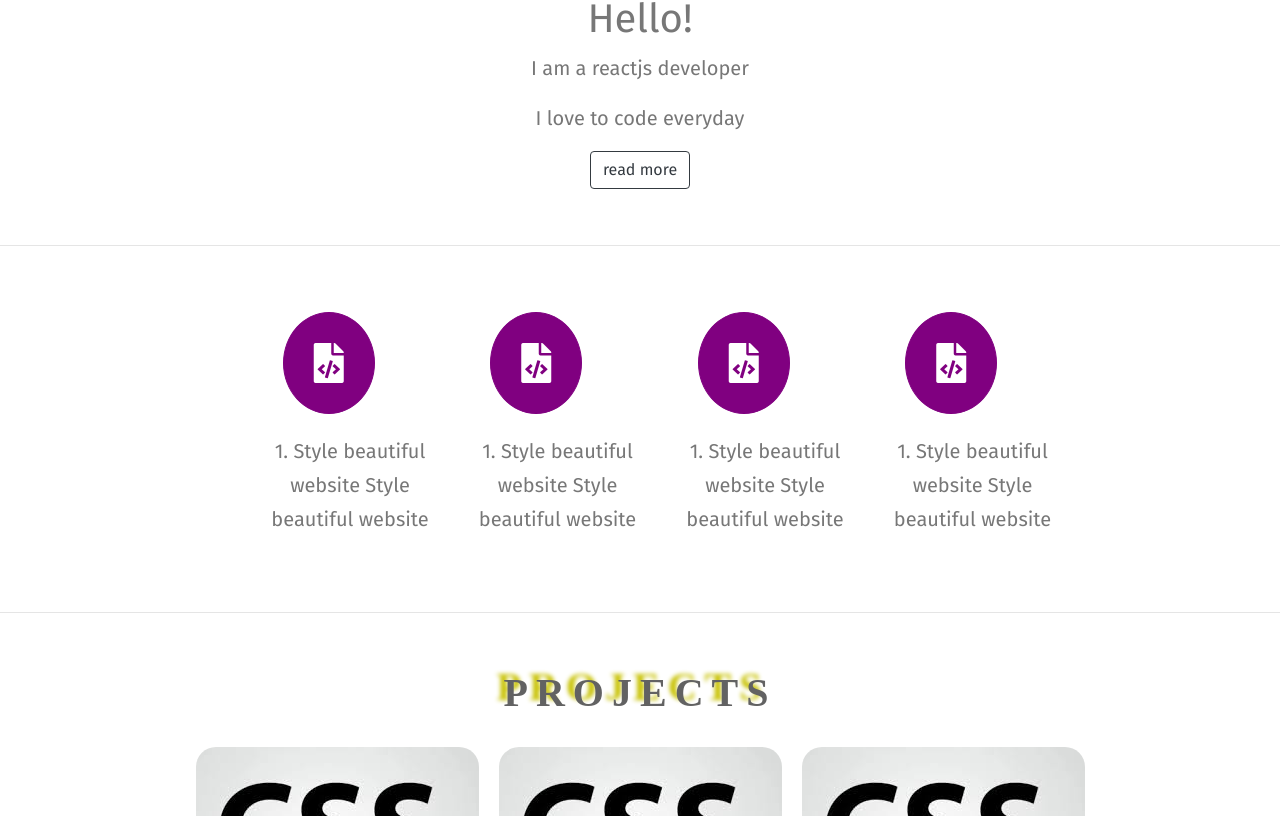
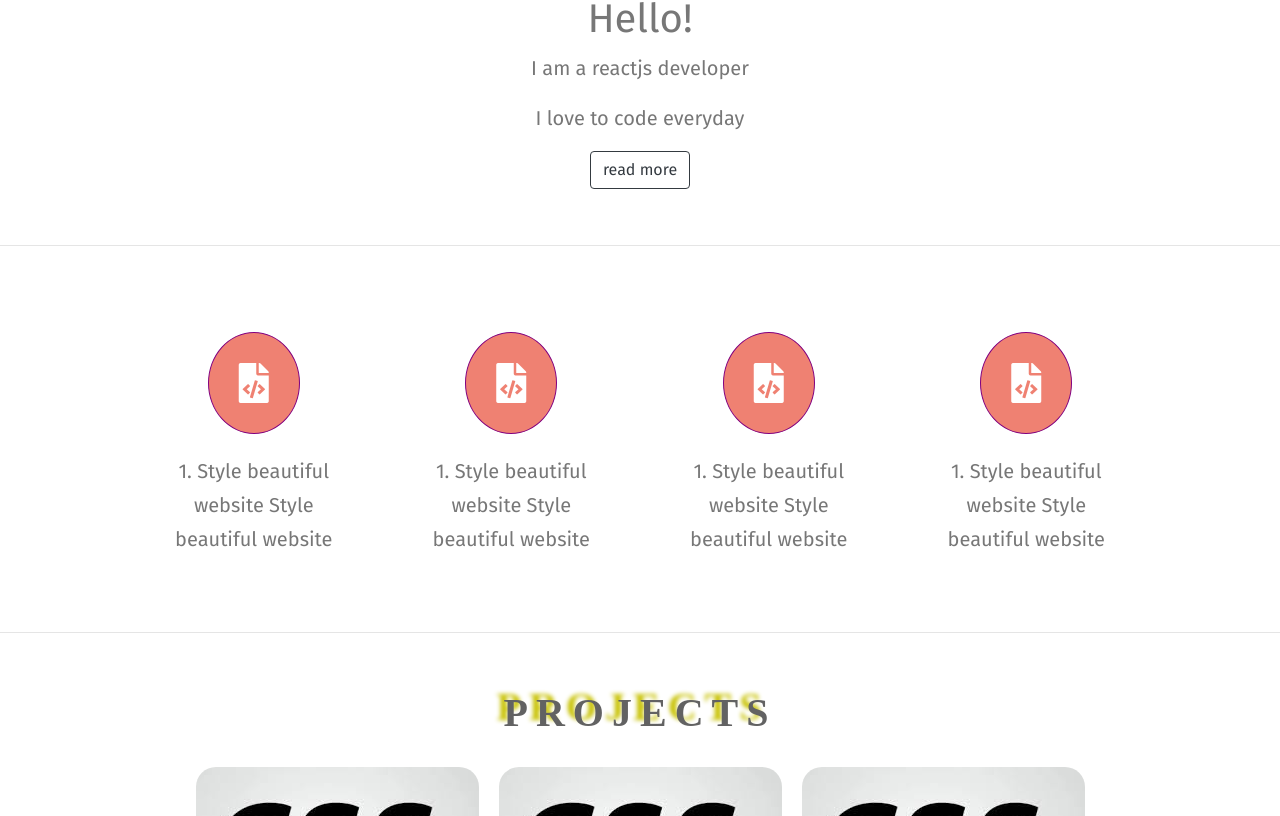
Before and after one commit to YakubuAmidu/portfolio3, a React (Create React App) app: page /portfolio in a window 1280 px wide. Shown: the part 423-1239 px from the top of the page. Built offline with nearby package versions, Linux system fonts and the light colour scheme.

Commit message:
Initial commit

```diff
--- a/src/components/App.css
+++ b/src/components/App.css
@@ -239,30 +239,65 @@ body {
   flex-direction: row;
   text-align: center;
   justify-content: center;
-  max-width: 800px;
+  max-width: 1000px;
   margin: 0 auto;
-  padding-top: 40px;
-  padding-bottom: 40px;
+  padding-top: 60px;
 }
 
 .logos {
   margin: 10px;
-  margin-bottom: 20px;
+  padding-left: 10px;
+  padding-right: 10px;
+  margin-bottom: 60px;
+  text-align: center;
 }
 
-.description {
-  margin: 0 auto;
-  width: 200px;
-}
-
-.fa-file-code {
+.fa-check-circle {
   font-size: 40px;
-  background-color: purple;
+  background-color: #ef8172;
   color: #fff;
   border: 1px solid purple;
   border-radius: 100%;
   padding: 30px;
   margin-bottom: 20px;
+}
+
+.fa-file-code {
+  font-size: 40px;
+  background-color: #ef8172;
+  color: #fff;
+  border: 1px solid purple;
+  border-radius: 100%;
+  padding: 30px;
+  margin-bottom: 20px;
+}
+
+.fa-brain {
+  font-size: 40px;
+  background-color: #ef8172;
+  color: #fff;
+  border: 1px solid purple;
+  border-radius: 100%;
+  padding: 30px;
+  margin-bottom: 20px;
+}
+
+.fa-check-circle:hover {
+  background-color: #ff4c68;
+  color: #fff;
+  cursor: pointer;
+}
+
+.fa-file-code:hover {
+  background-color: #ff4c68;
+  color: #fff;
+  cursor: pointer;
+}
+
+.fa-brain:hover {
+  background-color: #ff4c68;
+  color: #fff;
+  cursor: pointer;
 }
 
 .app-projects {
```
